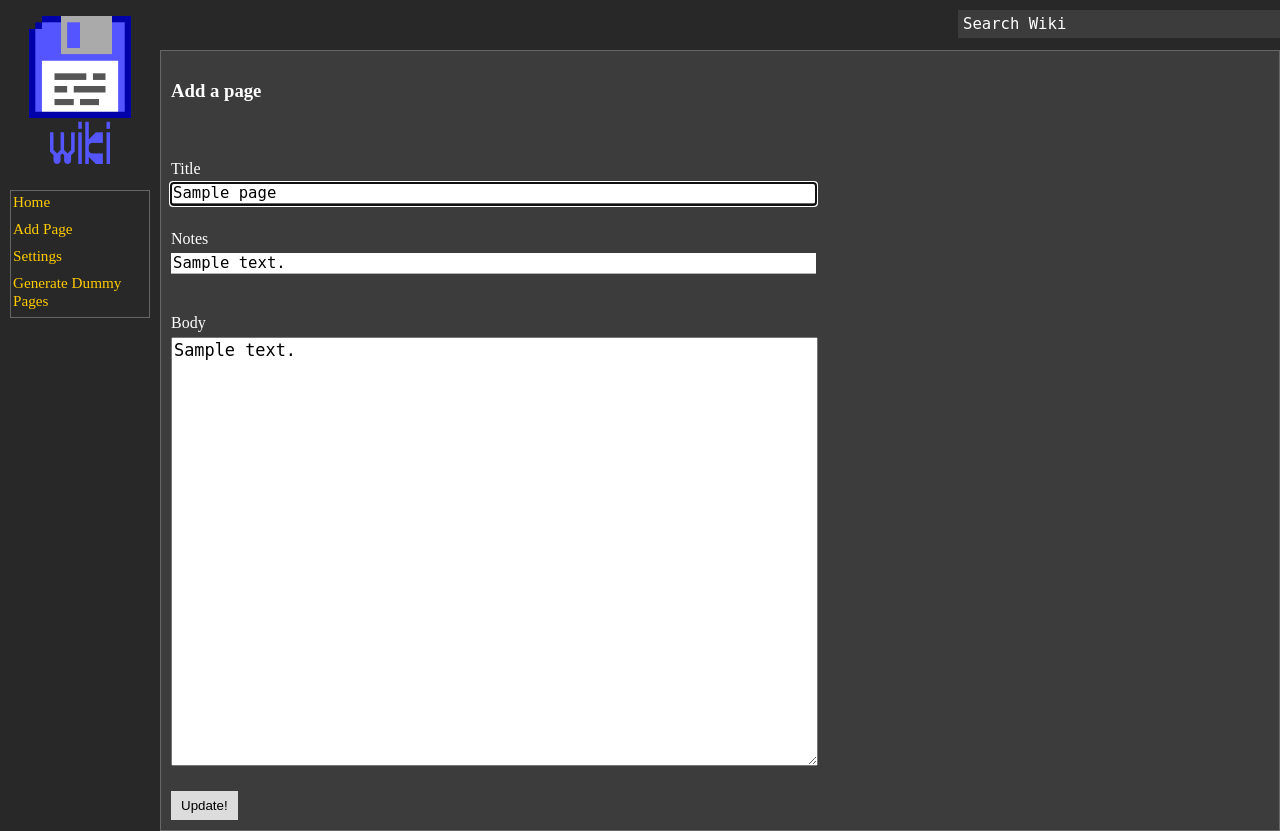
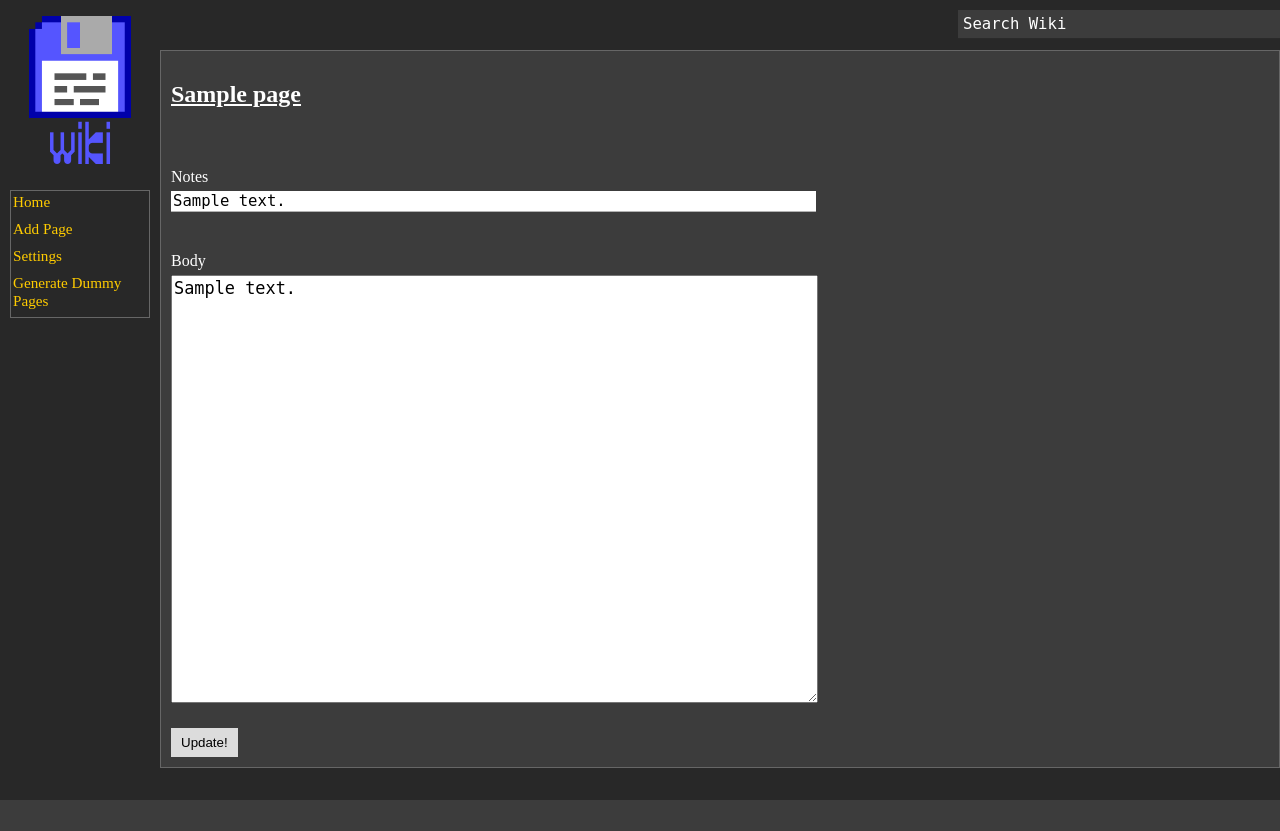
Before and after one commit to thesmileynoob/wiki, a Flask app: page /edit/1 in a window 1280 px wide. After the commit the page ends 800 px from the top, so only its background shows below. Run offline with Flask 2, Linux system fonts and the light colour scheme; tables that the repository leaves empty hold one stand-in row (values such as "Sample post").

Commit message:
hide title field in editpage.html

```diff
--- a/templates/editpage.html
+++ b/templates/editpage.html
@@ -5,17 +5,13 @@
 {% block content %}
 
 <form action="/api/edit/{{v_page_id}}" method="post" id="add_page_form">
-    <h3> Add a page</h3>
+    <h2><u>{{ v_page_title }} </u></h2>
     <fieldset>
         <legend>Page information</legend>
 
         <div>
             <input type="hidden" name="page_id" value="{{v_page_id}}">
-        </div>
-
-        <div>
-            <label for="page_title">Title</label>
-            <input autofocus type="text" name="page_title" id="page_title" value="{{v_page_title}}">
+            <input type="hidden" name="page_title" value="{{v_page_title}}">
         </div>
 
         <div>
```
